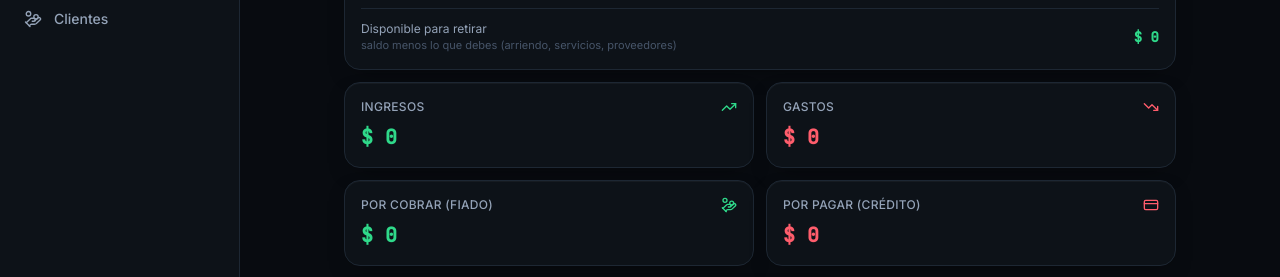
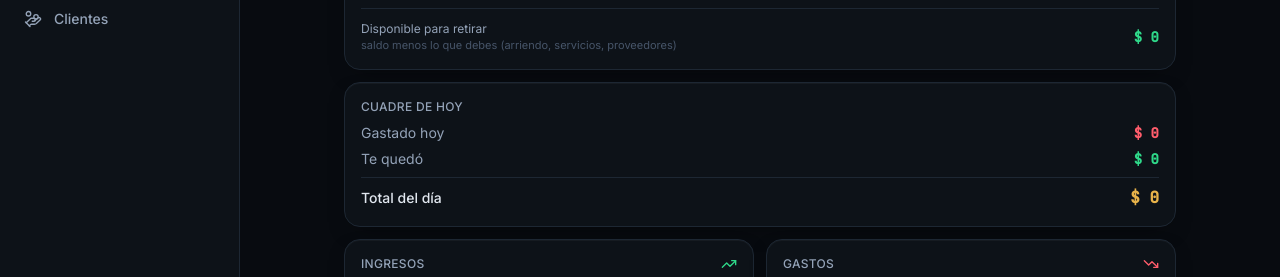
Before and after one commit to lordFullstack/contafacil, a React (Vite) app: page / in a window 1280 px wide. Shown: the part 217-494 px from the top of the page. Built offline with nearby package versions, Linux system fonts and the light colour scheme; no server answers; the database is empty.

Commit message:
Add files via upload

```diff
--- a/src/pages/Dashboard.jsx
+++ b/src/pages/Dashboard.jsx
@@ -166,6 +166,32 @@ export default function Dashboard({ refreshKey, onDataChanged, settings }) {
             </span>
             <span className="font-mono text-sm font-semibold text-ingreso">
               {valuesHidden ? '••••••' : formatCOP(summary.saldo - pending.porPagar)}
+            </span>
+          </div>
+        </div>
+      </div>
+
+      {/* Cuadre de caja de hoy: la misma cuenta que harías a mano —
+          lo gastado + lo que quedó = lo que vendiste hoy */}
+      <div className="px-5 pt-3 md:px-0">
+        <div className="rounded-2xl border border-base-700 bg-base-900 p-4 shadow-card">
+          <p className="text-xs font-medium uppercase tracking-wide text-slate-400">Cuadre de hoy</p>
+          <div className="mt-2 flex items-center justify-between text-sm">
+            <span className="text-slate-400">Gastado hoy</span>
+            <span className="font-mono font-semibold text-egreso">
+              {valuesHidden ? '••••••' : formatCOP(today.gastosHoy)}
+            </span>
+          </div>
+          <div className="mt-1.5 flex items-center justify-between text-sm">
+            <span className="text-slate-400">Te quedó</span>
+            <span className="font-mono font-semibold text-ingreso">
+              {valuesHidden ? '••••••' : formatCOP(today.netoHoy)}
+            </span>
+          </div>
+          <div className="mt-2 flex items-center justify-between border-t border-base-700 pt-2 text-sm">
+            <span className="font-medium text-slate-200">Total del día</span>
+            <span className="font-mono text-base font-bold text-brand-gold">
+              {valuesHidden ? '••••••' : formatCOP(today.ingresosHoy)}
             </span>
           </div>
         </div>
```
